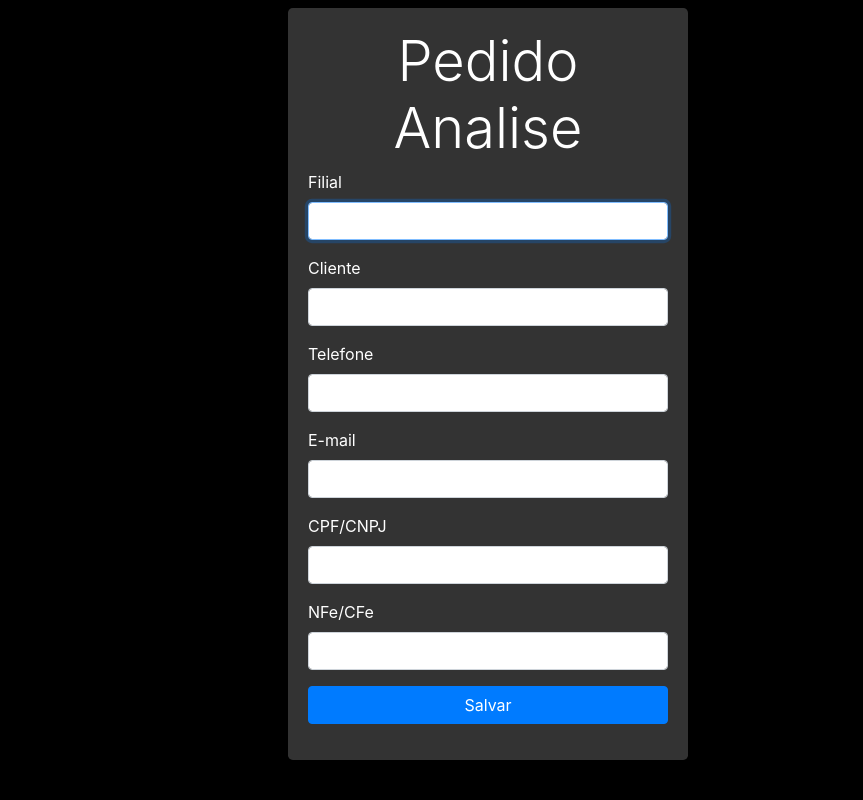
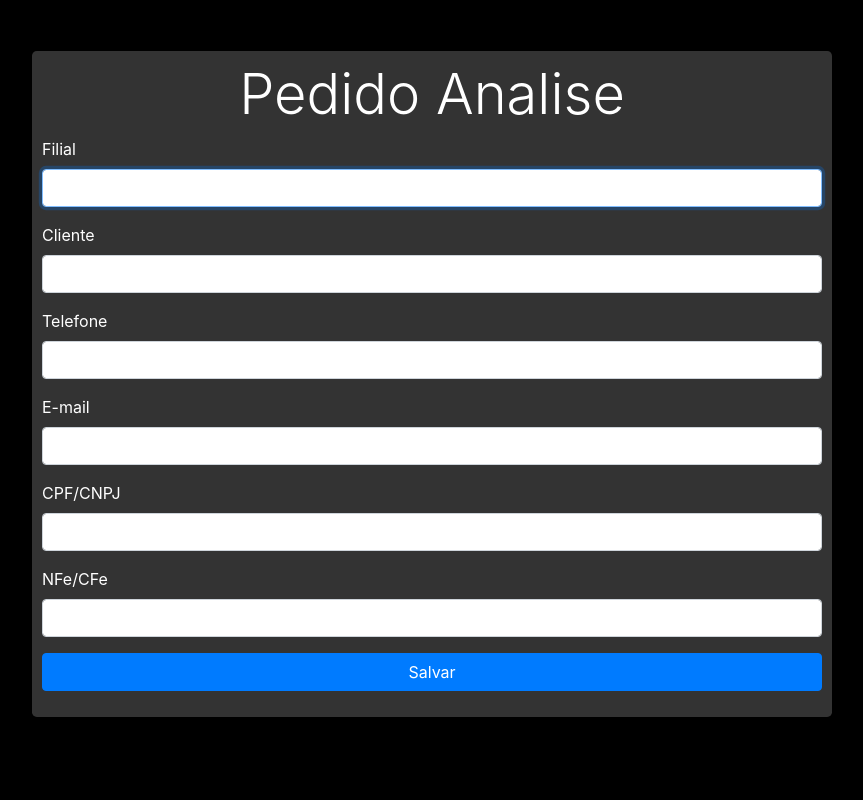
Before and after one commit to juliomsouza/projeto_varejo, a Django app: page /pedido-analise/incluir in a window 1280 px wide. Shown: the whole page, without its empty margins (239-1102 px from the left). Run offline with Django 4.2, Linux system fonts and the light colour scheme; the visitor is signed in with stand-in values (Sample User, id 1); some libraries are stand-ins or nearby versions.

Commit message:
atualizando templates

```diff
--- a/templates/pedidoanalise_form.html
+++ b/templates/pedidoanalise_form.html
@@ -15,14 +15,14 @@
             display: flex;
             justify-content: center;
             align-items: center;
-            padding-left: 40%; /* Adiciona espaço à esquerda */
+            padding-left: 20%; /* Adiciona espaço à esquerda */
         }
 
         .jumbotron {
             background-color: #333; /* Cor de fundo do jumbotron */
-            max-width: 400px; /* Largura máxima do jumbotron */
+            max-width: 800px; /* Largura máxima do jumbotron */
             width: 100%; /* Largura total do jumbotron */
-            padding: 20px; /* Espaçamento interno */
+            padding: 10px; /* Espaçamento interno */
         }
 
         .form-group {
--- a/templates/produto-analise_form.html
+++ b/templates/produto-analise_form.html
@@ -15,12 +15,12 @@
             display: flex;
             justify-content: center;
             align-items: center;
-            padding-left: 40%; /* Adiciona espaço à esquerda */
+            padding-left: 20%; /* Adiciona espaço à esquerda */
         }
 
         .jumbotron {
             background-color: #333; /* Cor de fundo do jumbotron */
-            max-width: 400px; /* Largura máxima do jumbotron */
+            max-width: 800px; /* Largura máxima do jumbotron */
             width: 100%; /* Largura total do jumbotron */
             padding: 20px; /* Espaçamento interno */
         }
@@ -35,7 +35,7 @@
 <div class="container">
     <div class="jumbotron">
         <h1 class="display-4 text-center">Produto Analise</h1>
-        <form id="loginForm" method='post'>
+        <form id="ProdutoForm" method='post'>
             {% csrf_token %}
             {{ form.as_p }}
             <button type="submit" class="btn btn-primary btn-block">Salvar</button>
```
